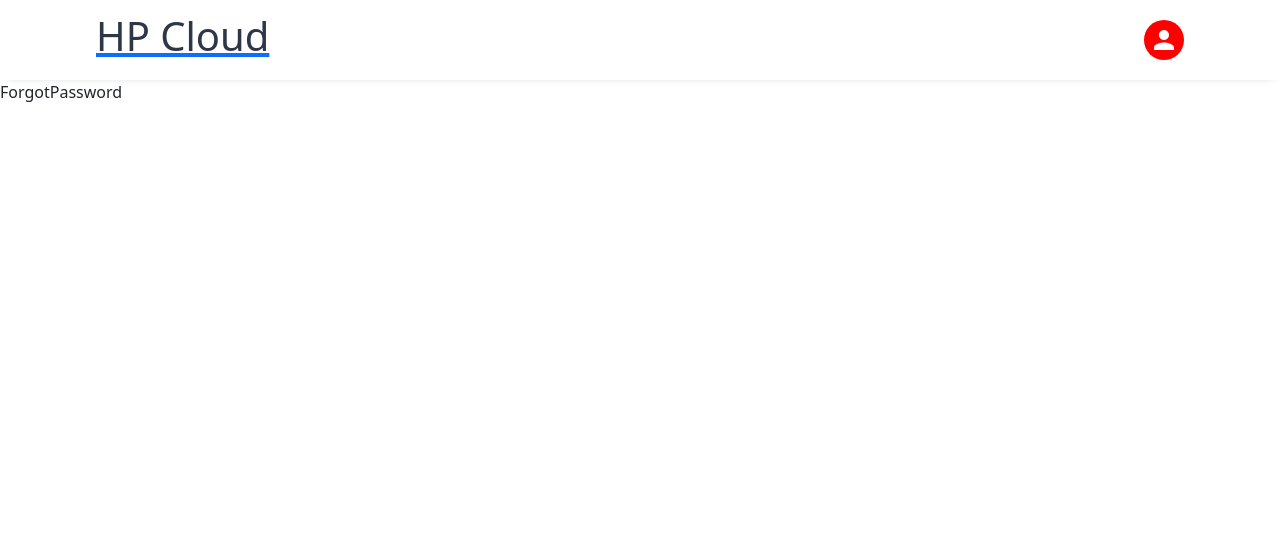
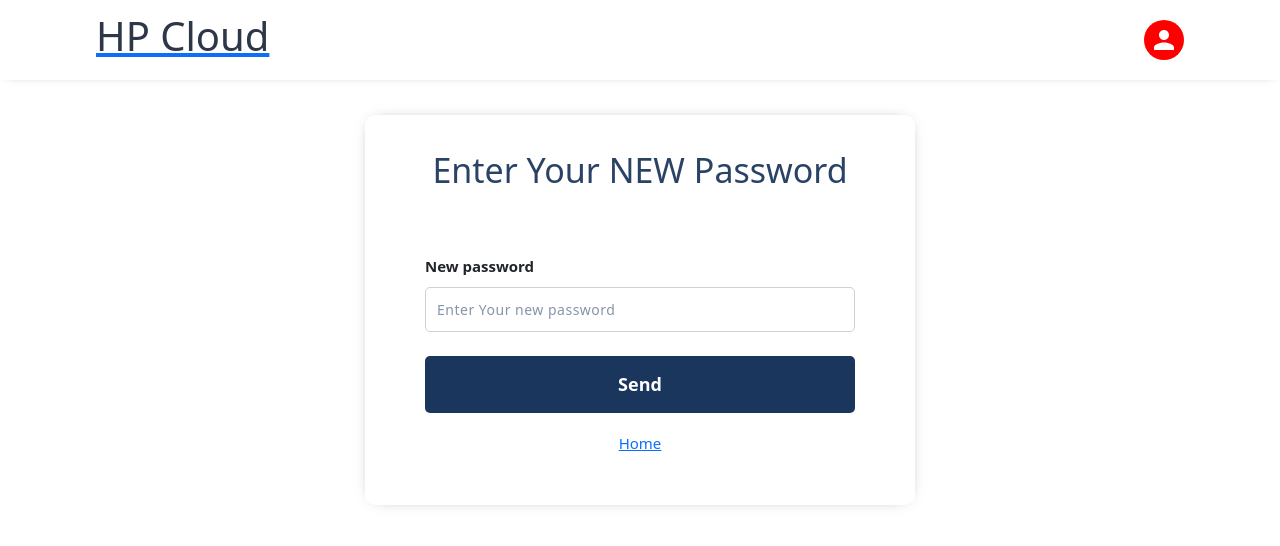
Before and after one commit to mahabur-rahman/authWithForgetPass, a React (Create React App) app in the folder frontend/: page /forgotpassword/1/1 in a window 1280 px wide. Shown: the top 546 px of the page. Built offline with nearby package versions, Linux system fonts and the light colour scheme; no server answers.

Commit message:
send password reset link into email & forgot password & change new password api build and attached with frontend

```diff
--- a/frontend/src/components/ForgotPassword.js
+++ b/frontend/src/components/ForgotPassword.js
@@ -1,7 +1,137 @@
-import React from "react";
+import React, { useEffect, useState } from "react";
+import { useNavigate, useParams, NavLink } from "react-router-dom";
+import { ToastContainer, toast } from "react-toastify";
+import Box from "@mui/material/Box";
+import CircularProgress from "@mui/material/CircularProgress";
 
 const ForgotPassword = () => {
-  return <div>ForgotPassword </div>;
+  const { id, token } = useParams();
+
+  const history = useNavigate();
+
+  const [data2, setData] = useState(false);
+
+  const [password, setPassword] = useState("");
+
+  const [message, setMessage] = useState("");
+
+  const userValid = async () => {
+    const res = await fetch(`/forgotpassword/${id}/${token}`, {
+      method: "GET",
+      headers: {
+        "Content-Type": "application/json",
+      },
+    });
+
+    const data = await res.json();
+
+    if (data.status === 201) {
+      console.log("user valid");
+    } else {
+      history("*");
+    }
+  };
+
+  const setval = (e) => {
+    setPassword(e.target.value);
+  };
+
+  const sendpassword = async (e) => {
+    e.preventDefault();
+
+    if (password === "") {
+      toast.error("password is required!", {
+        position: "top-center",
+      });
+    } else if (password.length < 6) {
+      toast.error("password must be 6 char!", {
+        position: "top-center",
+      });
+    } else {
+      const res = await fetch(`/${id}/${token}`, {
+        method: "POST",
+        headers: {
+          "Content-Type": "application/json",
+        },
+        body: JSON.stringify({ password }),
+      });
+
+      const data = await res.json();
+
+      if (data.status === 201) {
+        setPassword("");
+        setMessage(true);
+      } else {
+        toast.error("! Token Expired generate new LInk", {
+          position: "top-center",
+        });
+      }
+    }
+  };
+
+  useEffect(() => {
+    userValid();
+    setTimeout(() => {
+      setData(true);
+    }, 3000);
+  }, []);
+
+  return (
+    <>
+      {data2 ? (
+        <>
+          <section>
+            <div className="form_data">
+              <div className="form_heading">
+                <h1>Enter Your NEW Password</h1>
+              </div>
+
+              <form>
+                {message ? (
+                  <p style={{ color: "green", fontWeight: "bold" }}>
+                    Password Succesfulyy Update{" "}
+                  </p>
+                ) : (
+                  ""
+                )}
+                <div className="form_input">
+                  <label htmlFor="password">New password</label>
+                  <input
+                    type="password"
+                    value={password}
+                    onChange={setval}
+                    name="password"
+                    id="password"
+                    placeholder="Enter Your new password"
+                  />
+                </div>
+
+                <button className="btn" onClick={sendpassword}>
+                  Send
+                </button>
+              </form>
+              <p>
+                <NavLink to="/">Home</NavLink>
+              </p>
+              <ToastContainer />
+            </div>
+          </section>
+        </>
+      ) : (
+        <Box
+          sx={{
+            display: "flex",
+            justifyContent: "center",
+            alignItems: "center",
+            height: "100vh",
+          }}
+        >
+          Loading... &nbsp;
+          <CircularProgress />
+        </Box>
+      )}
+    </>
+  );
 };
 
 export default ForgotPassword;
```
Also changed, not shown: 1 other file (tests, documents, lock files or other folders).
